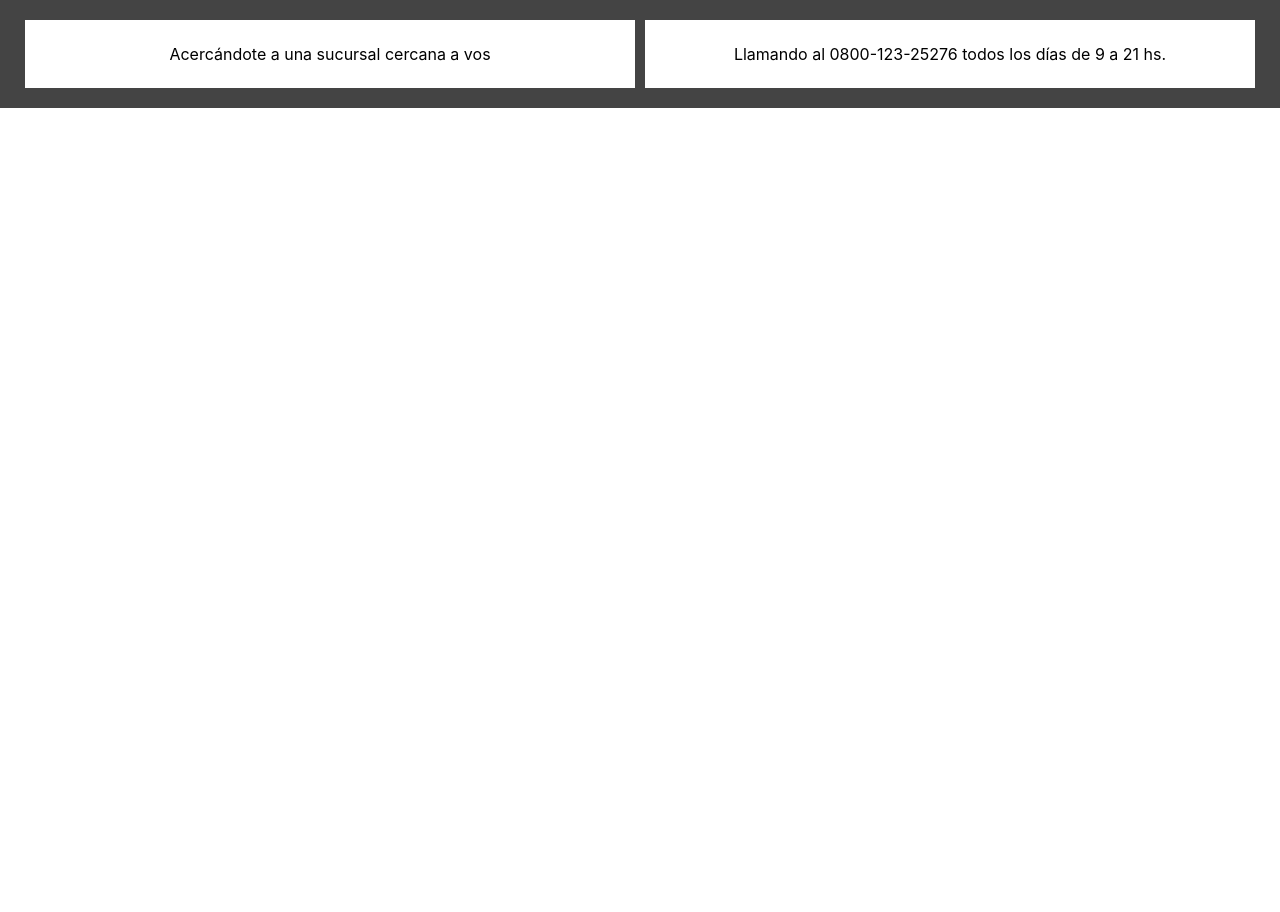
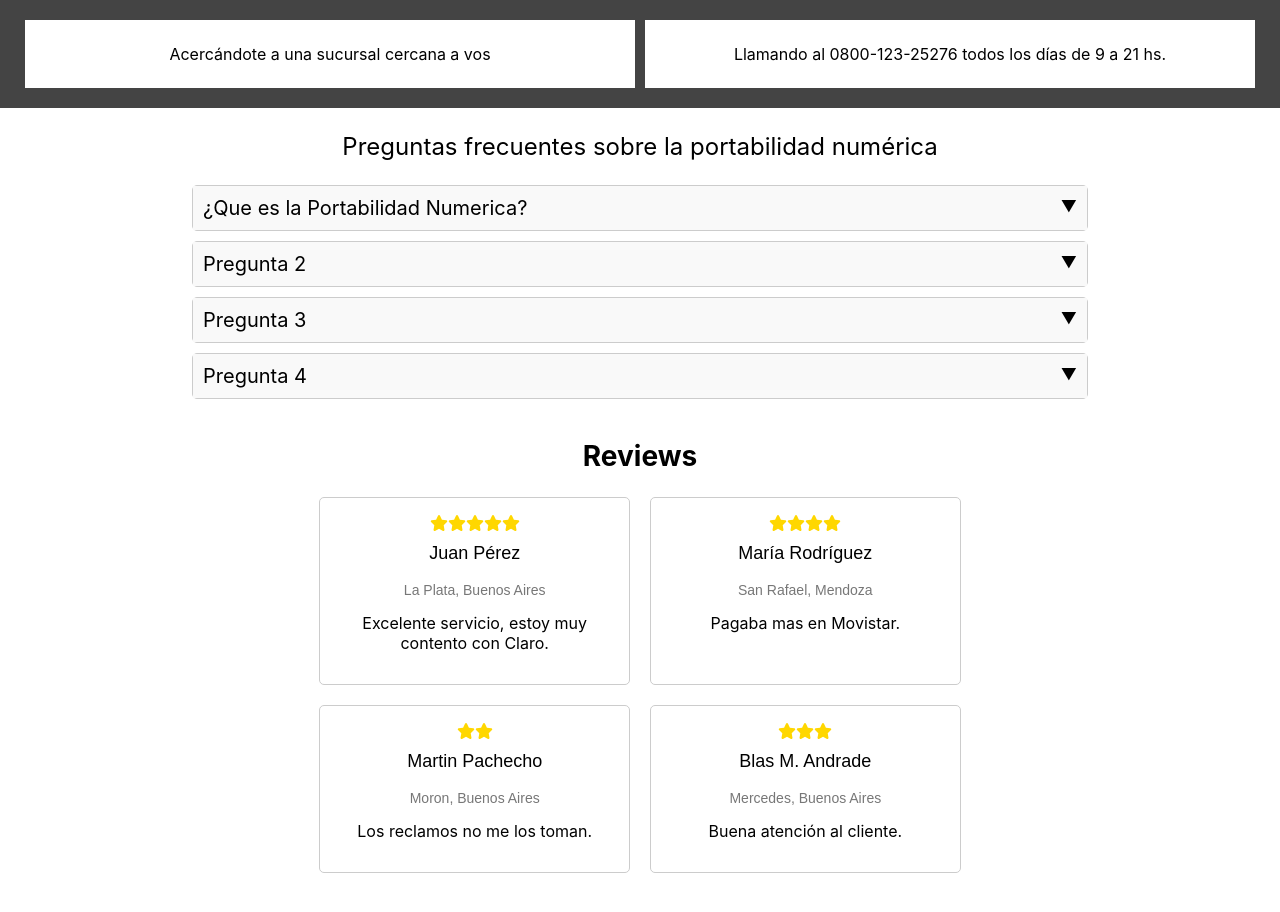
Before and after one commit to FranSanabri/Claro-React, a React (Create React App) app: page /pasate-a-claro in a window 1280 px wide. Shown: the part 1280-2192 px from the top of the page. Before the commit the page ends 1388 px from the top, so only its background shows below. Built offline with nearby package versions, Linux system fonts and the light colour scheme.

Commit message:
Claro-app

```diff
--- a/src/components/PasateAClaro/PasateAClaro.css
+++ b/src/components/PasateAClaro/PasateAClaro.css
@@ -130,3 +130,187 @@
   .clickable-box:hover {
     background-color: #dddddd; /* Cambio de color al pasar el mouse */
   }
+
+ /* Estilos para el acordeón de preguntas frecuentes */
+.preguntas-frecuentes {
+  width: 70%;
+  margin: 0 auto; /* Centrar horizontalmente */
+}
+
+.pregunta {
+  border: 1px solid #ccc;
+  margin-bottom: 10px;
+  border-radius: 5px;
+}
+
+.pregunta-header {
+  display: flex;
+  justify-content: space-between;
+  padding: 10px;
+  cursor: pointer;
+  background-color: #f9f9f9;
+}
+
+.pregunta-header p {
+  font-size: 20px;
+  margin: 0; /* Elimina el margen inferior para evitar el espacio adicional */
+}
+
+.pregunta-header:hover {
+  position: relative; /* Agrega posición relativa para crear el efecto */
+}
+
+/* Agrega una línea roja en la parte inferior al pasar el cursor */
+.pregunta-header::after {
+  content: '';
+  position: absolute;
+  bottom: 0;
+  left: 0;
+  width: 100%;
+  height: 2px;
+  background-color: #ff0000;
+  transform: scaleX(0); /* Inicialmente, la línea está oculta */
+  transform-origin: left;
+  transition: transform 1s ease; /* Transición de crecimiento */
+}
+
+/* Estilo cuando el cursor está sobre la pregunta */
+.pregunta-header:hover::after {
+  transform: scaleX(1); /* Muestra la línea roja al pasar el cursor */
+}
+
+.pregunta-respuesta {
+  display: none;
+  padding: 10px;
+  background-color: #fff;
+  border-top: 1px solid #ccc;
+}
+
+.pregunta-respuesta p {
+  font-size: 16px;
+}
+
+/* Estilo para mostrar la respuesta cuando la pregunta está abierta */
+.pregunta-respuesta.abierta {
+  display: block;
+}
+
+
+
+/* Estilos para el nombre de la persona */
+.review-name {
+  font-size: 18px;
+  font-family: 'Nunito', sans-serif; /* Cambia 'Nunito' por la fuente que desees */
+  margin-top: 10px;
+}
+
+/* Estilos para la ubicación */
+.review-location {
+  font-size: 14px;
+  font-family: 'Arial', sans-serif; /* Cambia 'Arial' por la fuente que desees */
+  color: #777;
+}
+
+/* Estilos para el comentario */
+.review-comment {
+  font-size: 16px;
+  margin-top: 15px;
+}
+
+/* Estilos para el contenedor de las revisiones en filas */
+.reviews-grid {
+  display: flex;
+  flex-wrap: wrap; /* Envolver en filas */
+  justify-content: center; /* Centrar horizontalmente las filas */
+  gap: 20px; /* Espacio entre las revisiones */
+}
+
+/* Estilos para la sección de revisiones */
+.reviews-section {
+  width: 70%;
+  margin: 0 auto; /* Centrar horizontalmente */
+  margin-top: 40px; /* Espacio superior */
+  margin-bottom: 40px;
+}
+
+/* Estilos para el título de las revisiones */
+.reviews-section h2 {
+  font-size: 28px;
+  text-align: center;
+}
+
+
+/* Estilos para cada revisión individual */
+.review {
+  width: calc(33.33% - 20px); /* Ancho de cada revisión en fila de 3 con espacio entre ellas */
+  border: 1px solid #ccc;
+  border-radius: 5px;
+  padding: 15px;
+  text-align: center;
+}
+
+/* Estilos para las estrellas de valoración */
+.rating {
+  margin-bottom: 10px;
+}
+
+/* Estilos para el nombre de la persona */
+.review-name {
+  font-size: 18px;
+  font-family: 'Nunito', sans-serif; /* Cambia 'Nunito' por la fuente que desees */
+  margin-top: 10px;
+}
+
+/* Estilos para la ubicación */
+.review-location {
+  font-size: 14px;
+  font-family: 'Arial', sans-serif; /* Cambia 'Arial' por la fuente que desees */
+  color: #777;
+  margin-top: 5px;
+}
+
+/* Estilos para el comentario */
+.review-comment {
+  font-size: 16px;
+  margin-top: 15px;
+}
+
+
+/* Estilos para la sección de revisiones en dispositivos móviles */
+@media (max-width: 768px) {
+  .reviews-section {
+    width: 90%; /* Ancho ligeramente más ancho para dispositivos móviles */
+    margin: 0 auto; /* Centrar horizontalmente */
+    margin-top: 20px; /* Espacio superior reducido */
+    margin-bottom: 20px; /* Espacio inferior reducido */
+  }
+
+  /* Ancho completo para revisiones en dispositivos móviles */
+  .review {
+    width: 100%;
+  }
+
+  /* Estilos para el título de las revisiones en dispositivos móviles */
+  .reviews-section h2 {
+    font-size: 24px; /* Tamaño de fuente reducido */
+    text-align: center;
+  }
+
+  /* Estilos para el nombre de la persona en dispositivos móviles */
+  .review-name {
+    font-size: 16px; /* Tamaño de fuente reducido */
+    margin-top: 10px;
+  }
+
+  /* Estilos para la ubicación en dispositivos móviles */
+  .review-location {
+    font-size: 12px; /* Tamaño de fuente reducido */
+    margin-top: 5px;
+  }
+
+  /* Estilos para el comentario en dispositivos móviles */
+  .review-comment {
+    font-size: 14px; /* Tamaño de fuente reducido */
+    margin-top: 15px;
+  }
+}
--- a/src/components/PasateAClaro/PasateAClaro.jsx
+++ b/src/components/PasateAClaro/PasateAClaro.jsx
@@ -1,7 +1,71 @@
-import React from 'react';
+import React, {useState} from 'react';
+import { FontAwesomeIcon } from '@fortawesome/react-fontawesome';
+import { faStar } from '@fortawesome/free-solid-svg-icons';
+
 import './PasateAClaro.css'; // Asegúrate de importar tu archivo de estilos
 
 const PasateAClaro = () => {
+
+   // Define un estado para controlar qué preguntas están abiertas
+   const [respuestasAbiertas, setRespuestasAbiertas] = useState([]);
+
+   const toggleRespuesta = (index) => {
+    if (respuestasAbiertas.includes(index)) {
+      setRespuestasAbiertas(respuestasAbiertas.filter((item) => item !== index));
+    } else {
+      setRespuestasAbiertas([...respuestasAbiertas, index]);
+    }
+  };
+
+   // Define tus preguntas y respuestas aquí
+   const preguntasFrecuentes = [
+     {
+       pregunta: '¿Que es la Portabilidad Numerica?',
+       respuesta: 'La portabilidad numerica es la posibilidad de camibar de empresa de telofonia movial sin perder tu nu numero.',
+     },
+     {
+       pregunta: 'Pregunta 2',
+       respuesta: 'Respuesta a la pregunta 2.',
+     },
+     {
+       pregunta: 'Pregunta 3',
+       respuesta: 'Respuesta a la pregunta 3.',
+     },
+     {
+       pregunta: 'Pregunta 4',
+       respuesta: 'Respuesta a la pregunta 4.',
+     },
+   ];
+
+   const reviews = [
+    {
+      nombre: 'Juan Pérez',
+      ubicacion: 'La Plata, Buenos Aires',
+      comentario: 'Excelente servicio, estoy muy contento con Claro.',
+      valoracion: 5, // Valoración del 1 al 5
+    },
+    {
+      nombre: 'María Rodríguez',
+      ubicacion: 'San Rafael, Mendoza',
+      comentario: 'Pagaba mas en Movistar.',
+      valoracion: 4,
+    },
+    {
+      nombre: 'Martin Pachecho',
+      ubicacion: 'Moron, Buenos Aires',
+      comentario: 'Los reclamos no me los toman.',
+      valoracion: 2,
+    },
+    {
+      nombre: 'Blas M. Andrade',
+      ubicacion: 'Mercedes, Buenos Aires',
+      comentario: 'Buena atención al cliente.',
+      valoracion: 3,
+    },
+    // Agrega más comentarios según sea necesario
+  ];
+
+
   return (
     <div>
       <div className="banner">
@@ -127,6 +191,40 @@ const PasateAClaro = () => {
     </div>
   </div>
 </div>
+<div className="preguntas-frecuentes">
+      <p style={{ fontSize: "24px", textAlign: "center" }}>Preguntas frecuentes sobre la portabilidad numérica</p>
+      {/* Mapea las preguntas y respuestas y crea un acordeón */}
+      {preguntasFrecuentes.map((item, index) => (
+        <div key={index} className="pregunta">
+          <div className="pregunta-header" onClick={() => toggleRespuesta(index)}>
+            <p style={{ fontSize: "20px" }}>{item.pregunta}</p>
+            {/* Icono de flecha abajo/arriba según si está abierta o no */}
+            {respuestasAbiertas.includes(index) ? "▲" : "▼"}
+          </div>
+          {/* Mostrar la respuesta si la pregunta está abierta */}
+          <div className={`pregunta-respuesta ${respuestasAbiertas.includes(index) ? 'abierta' : ''}`}>
+            <p>{item.respuesta}</p>
+          </div>
+        </div>
+      ))}
+  </div>
+  <div className="reviews-section">
+        <h2 style={{ fontSize: "28px", textAlign: "center" }}>Reviews</h2>
+        <div className="reviews-grid">
+          {reviews.map((review, index) => (
+            <div key={index} className="review">
+              <div className="rating">
+                {Array.from({ length: review.valoracion }).map((_, i) => (
+                  <FontAwesomeIcon icon={faStar} key={i} style={{ color: "#FFD700" }} />
+                ))}
+              </div>
+              <p className="review-name">{review.nombre}</p>
+              <p className="review-location">{review.ubicacion}</p>
+              <p className="review-comment">{review.comentario}</p>
+            </div>
+          ))}
+        </div>
+      </div>
 
     </div>
   );
--- a/src/components/Store/Store.css
+++ b/src/components/Store/Store.css
@@ -139,4 +139,13 @@
   .product-info {
     font-size: 12px;
   }
+
+  /* Estilos para el banner de la tienda en dispositivos móviles */
+  .banner-tienda {
+    width: 200%;
+    position: relative;
+    margin-bottom: 20px;
+  }
+
+
 }
```
